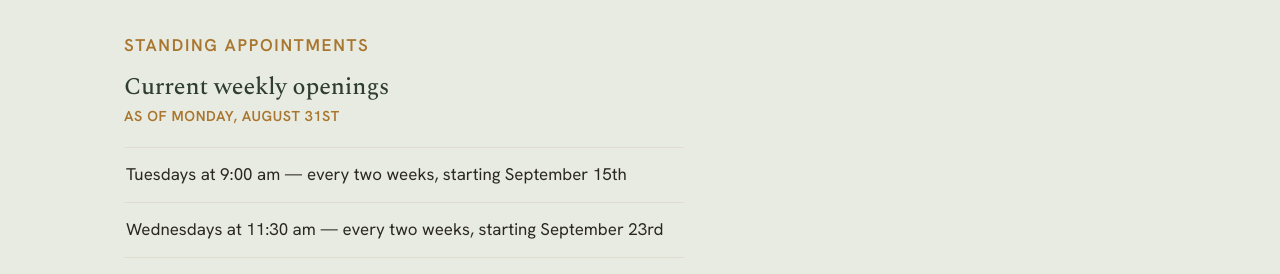
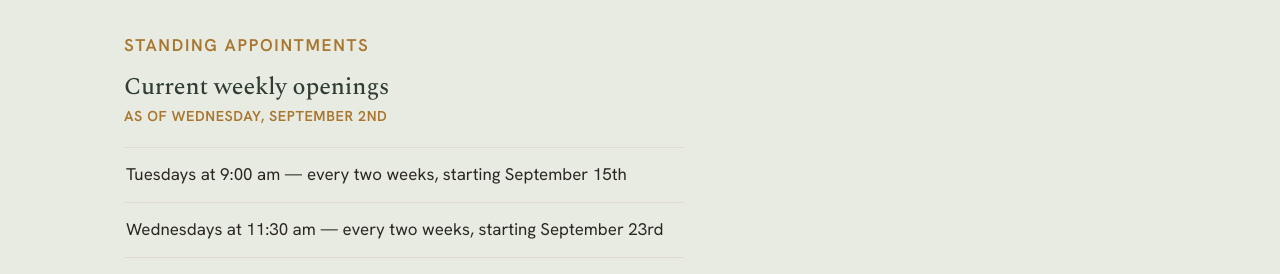
Before and after one commit to walnutcreektherapist/walnutcreektherapist.github.io, a Jekyll site: the page built from openings.html, in a window 1280 px wide and 1312 px high. Shown: the part 636-910 px from the top of the window. Built offline with Jekyll 4.4.1, drawn with Linux system fonts in a browser that asks for light colours.

Commit message:
Update openings as_of date in config file

```diff
--- a/_config.yml
+++ b/_config.yml
@@ -56,7 +56,7 @@ fees:
 #   NOT the consult scheduler. Don't swap them.
 openings:
   mode: "hybrid"
-  as_of: "Monday, August 31st"
+  as_of: "Wednesday, September 2nd"
   waitlist_url: "https://walnutcreektherapists.clientsecure.me/contact-widget"
   slots:
     # - "Mondays at 10:15 am — every two weeks, starting August 31st"
```
